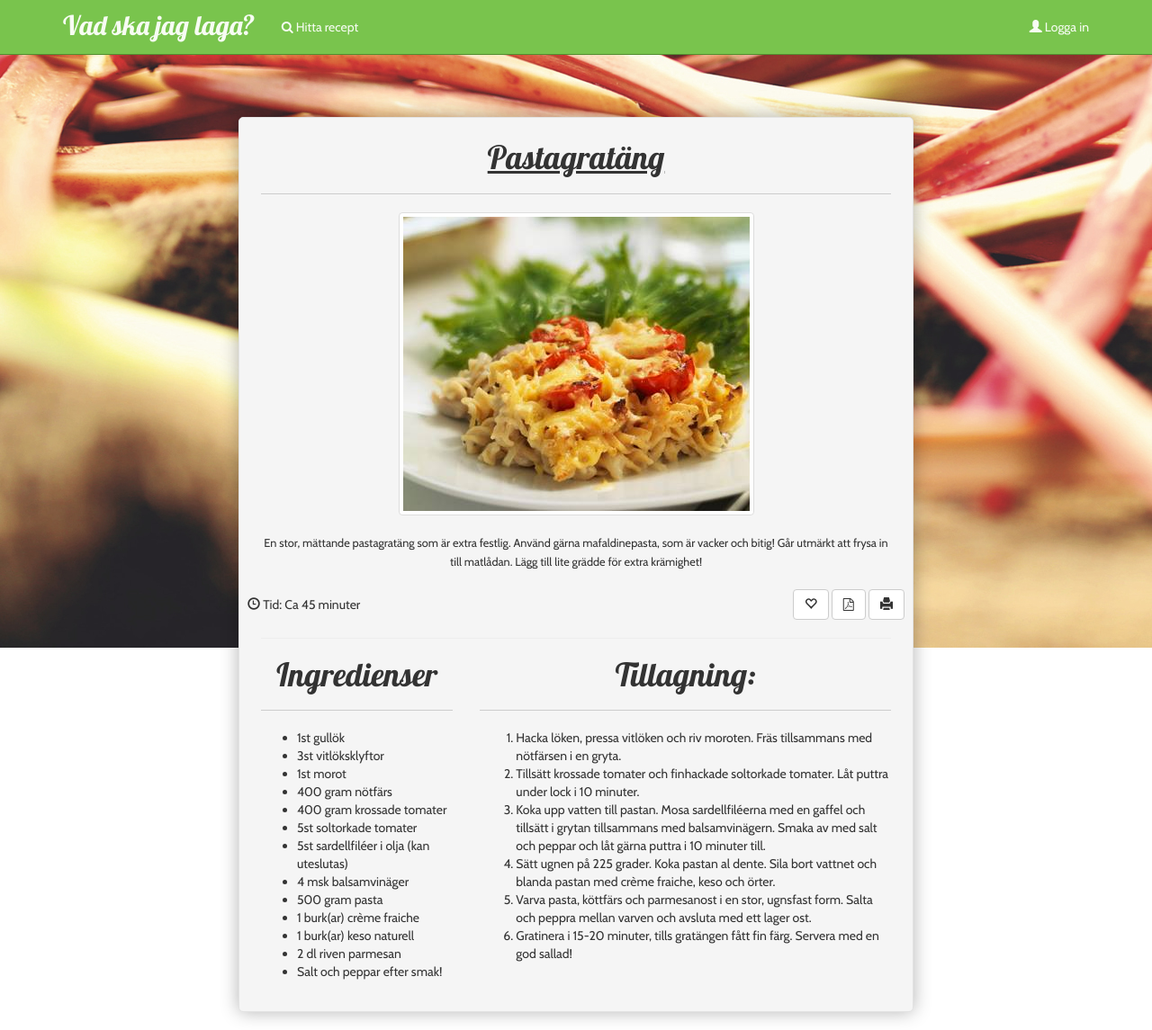
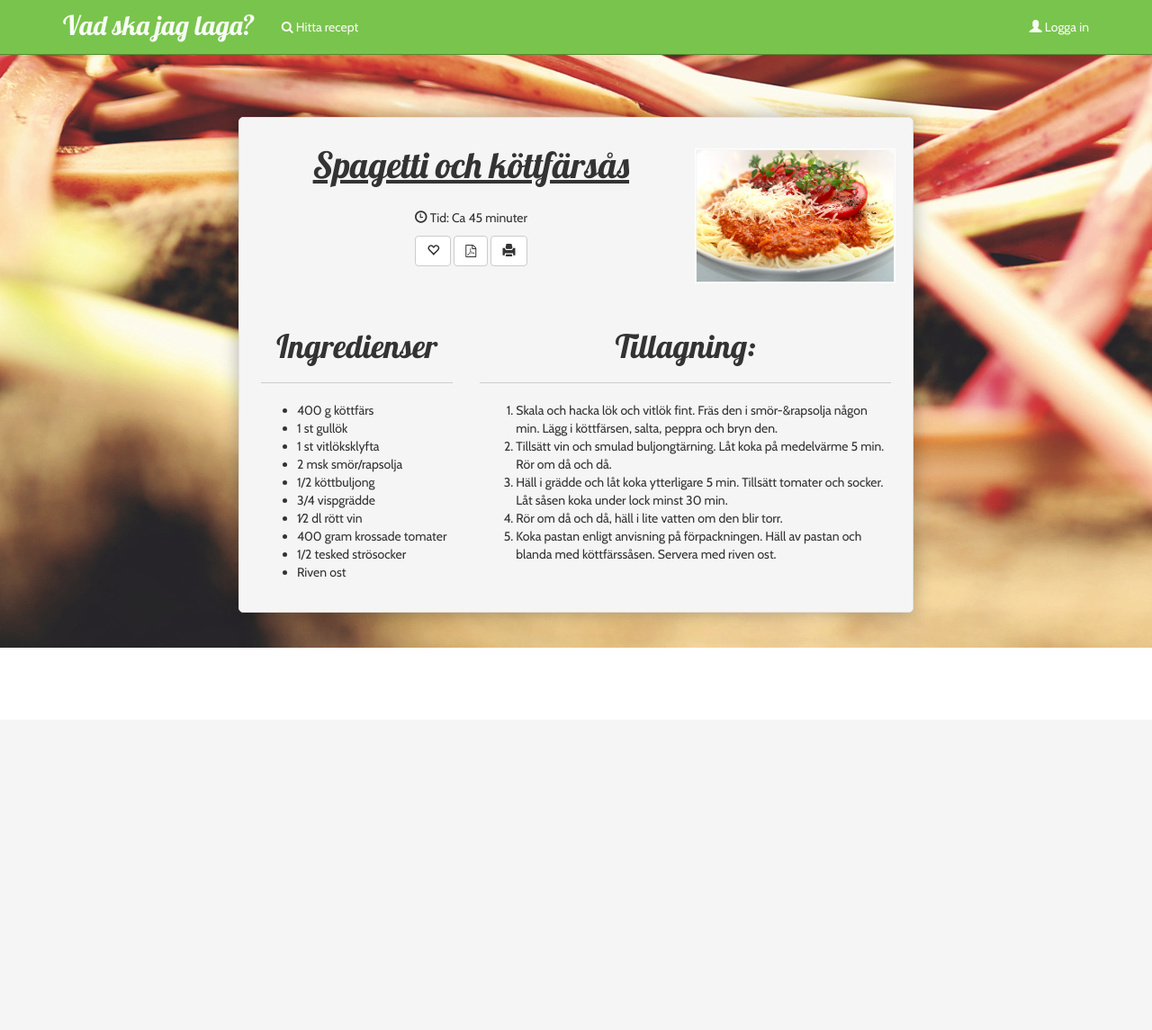
Before and after one commit to alsterholm/vadskajaglaga, a PHP site: page /recept.php in a window 1280 px wide. Shown: the whole page at 90% size. After the commit the page ends 720 px from the top, so only its background shows below. Run offline with PHP 8.4, Linux system fonts and the light colour scheme; some libraries are stand-ins or nearby versions.

Commit message:
Recept-layout

```diff
--- a/css/style.css
+++ b/css/style.css
@@ -316,15 +316,19 @@ input[type=checkbox]:checked + label:before { letter-spacing: 8px; } /* allow sp
 
 .recipe-name{
 	text-decoration: underline;
+	text-align: center;
+	font-family: "Lobster", sans-serif;
+	font-size: 40px;
+	margin-bottom: 20px;
 }
 
 .recipe-actions{
-	text-align: right;
+	text-align: center;
 }
 
 .recipe-time{
-	float: left;
-	margin-top: 7px;
+	margin: 10px;
+	text-align: center;
 }
 
 .lead{
@@ -355,6 +359,16 @@ input[type=checkbox]:checked + label:before { letter-spacing: 8px; } /* allow sp
 	background-color: rgba(0, 0, 0, 0.05);
 }
 
+.recipe-pic{
+	margin-bottom: 50px;
+	margin-top: 10px;
+	height: 150px;
+	width: auto;
+	padding:1px;
+ 	border:1px solid #fff;
+ 	position: relative;
+}
+
 .autocomplete-suggestions { border: 1px solid #999; background: #FFF; cursor: default; overflow: auto; -webkit-box-shadow: 1px 4px 3px rgba(50, 50, 50, 0.64); -moz-box-shadow: 1px 4px 3px rgba(50, 50, 50, 0.64); box-shadow: 1px 4px 3px rgba(50, 50, 50, 0.64); }
 .autocomplete-suggestion { padding: 2px 5px; white-space: nowrap; overflow: hidden; }
 .autocomplete-no-suggestion { padding: 2px 5px;}
--- a/includes/modules/recept.php
+++ b/includes/modules/recept.php
@@ -6,18 +6,13 @@
 					<div class="col-md-8">
 						<div class="list-group">
 							<div class="well well-lg main-section">
-								<h1 class="recipe-name"> Pastagratäng </h1>
-							<div class="center">
-								<img src="img/pastagratang.jpg" alt="Pastagratäng" class="img-thumbnail">
-							</div>
-							<br>
-								<p class="lead"><small>En stor, mättande pastagratäng som är extra festlig. Använd gärna mafaldinepasta, som är vacker och bitig! Går utmärkt att frysa in till matlådan. Lägg till lite grädde för extra krämighet!</small></p>
-								<div class="row">
+								<div class="col-xs-8">
+									<p class="recipe-name"> Spagetti och köttfärsås </p>
 									<div class="recipe-time">
 										<span class="glyphicon glyphicon-time" aria-hidden="true"></span> Tid: Ca 45 minuter
 									</div>
-									<div class="right">
-										<button type="button" class="btn btn-default" aria-label="left align" data-toggle="tooltip" data-placement="top" title="Lägg till i favoriter">
+									<div class="recipe-actions">
+										<button type="button" class="btn btn-default" aria-label="left align" data-toggle="tooltip" data-placement="top" title="Lägg till i favoritrecept">
 											<span class="glyphicon glyphicon-heart-empty"></span>
 										</button>
 										<button type="button" class="btn btn-default" aria-label="left align" data-toggle="tooltip" data-placement="top" title="Spara som PDF">
@@ -26,38 +21,36 @@
 										<button type="button" class="btn btn-default" aria-label="left align" data-toggle="tooltip" data-placement="top" title="Skriv ut">
 											<span class="glyphicon glyphicon-print"></span>
 										</button>
-										<br>
 									</div>
 								</div>
-								<hr>
+								<div class="col-xs-3">
+									<img src="img/spagetti.jpg" class="recipe-pic">
+								</div>
 								<div class="row">
 									<div class="col-md-4">
 									<h1> Ingredienser </h1>
 										<ul>
-											<li>1st gullök</li>
-											<li>3st vitlöksklyftor</li>
-											<li>1st morot</li>
-											<li>400 gram nötfärs</li>
+											<li>400 g köttfärs</li>
+											<li>1 st gullök</li>
+											<li>1 st vitlöksklyfta</li>
+											<li>2 msk smör/rapsolja</li>
+											<li>1/2 köttbuljong</li>
+											<li>3/4 vispgrädde</li>
+											<li>1⁄2 dl rött vin</li>
 											<li>400 gram krossade tomater</li>
-											<li>5st soltorkade tomater</li>
-											<li>5st sardellfiléer i olja (kan uteslutas)</li>
-											<li>4 msk  balsamvinäger</li>
-											<li>500 gram  pasta</li>
-											<li>1 burk(ar) crème fraiche</li>
-											<li>1 burk(ar)  keso naturell</li>
-											<li>2 dl  riven parmesan</li>
-											<li> Salt och peppar efter smak!</li>
+											<li>1/2 tesked strösocker</li>
+											<li> Riven ost</li>
 										</ul>
 									</div>
 									<div class="col-md-8">
 									<h1> Tillagning:</h1>
 										<ol class="recipe-diretions">
-										    <li>Hacka löken, pressa vitlöken och riv moroten. Fräs tillsammans med nötfärsen i en gryta.</li>
-										    <li>Tillsätt krossade tomater och finhackade soltorkade tomater. Låt puttra under lock i 10 minuter.</li>
-										    <li>Koka upp vatten till pastan. Mosa sardellfiléerna med en gaffel och tillsätt i grytan tillsammans med balsamvinägern. Smaka av med salt och peppar och låt gärna puttra i 10 minuter till.</li>
-										    <li>Sätt ugnen på 225 grader. Koka pastan al dente. Sila bort vattnet och blanda pastan med crème fraiche, keso och örter.</li>
-										    <li>Varva pasta, köttfärs och parmesanost i en stor, ugnsfast form. Salta och peppra mellan varven och avsluta med ett lager ost.</li>
-										    <li>Gratinera i 15-20 minuter, tills gratängen fått fin färg. Servera med en god sallad!</li>
+										    <li>Skala och hacka lök och vitlök fint. Fräs den i smör-&rapsolja någon min. Lägg i köttfärsen, salta, peppra och bryn den. </li>
+										    <li>Tillsätt vin och smulad buljongtärning. Låt koka på medelvärme 5 min. Rör om då och då.</li>
+										    <li>Häll i grädde och låt koka ytterligare 5 min. Tillsätt tomater och socker. Låt såsen koka under lock minst 30 min.</li>
+										    <li>Rör om då och då, häll i lite vatten om den blir torr.</li>
+										    <li>Koka pastan enligt anvisning på förpackningen. Häll av pastan och blanda med köttfärssåsen. Servera med riven ost.</li>
+
 									  	</ol>
 									</div>
 								</div>
```
Also changed, not shown: img/spagetti.jpg (added).
